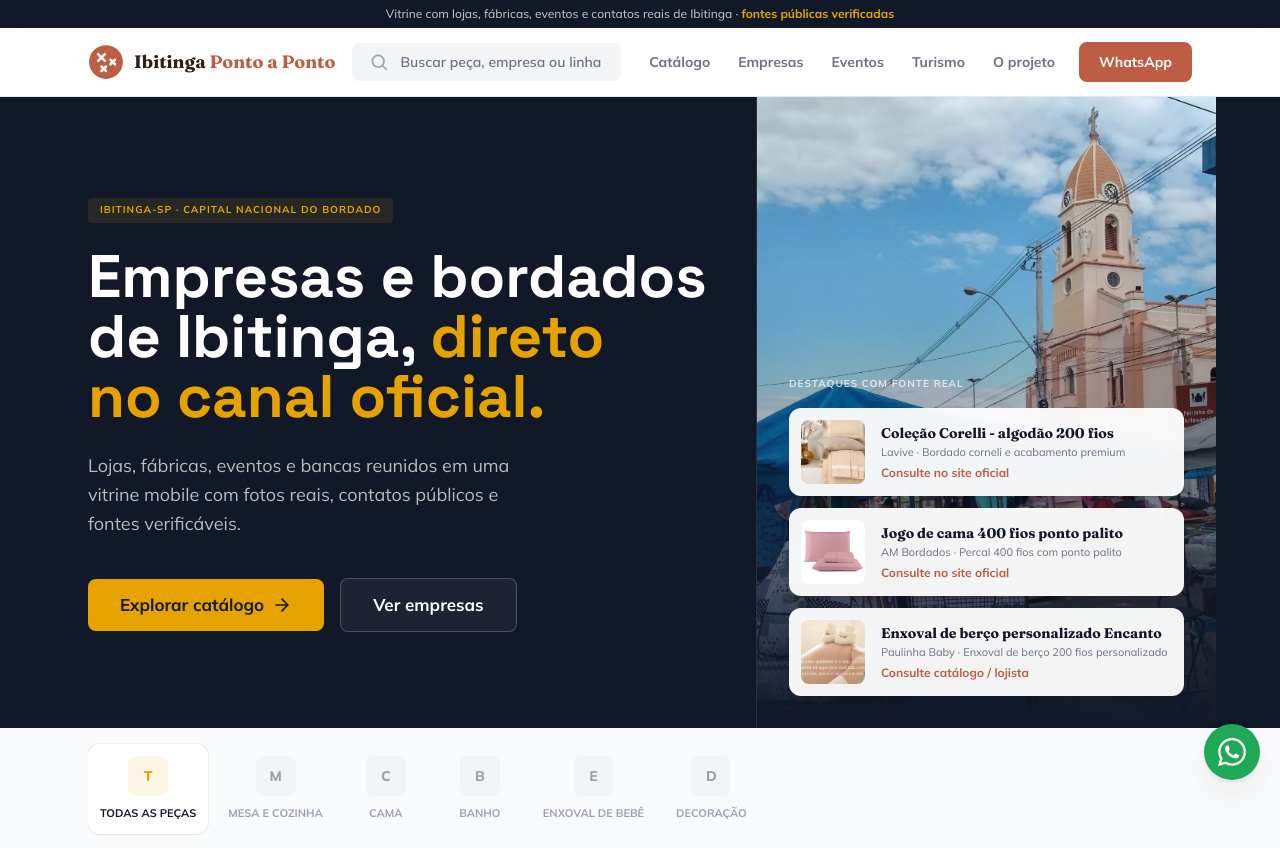
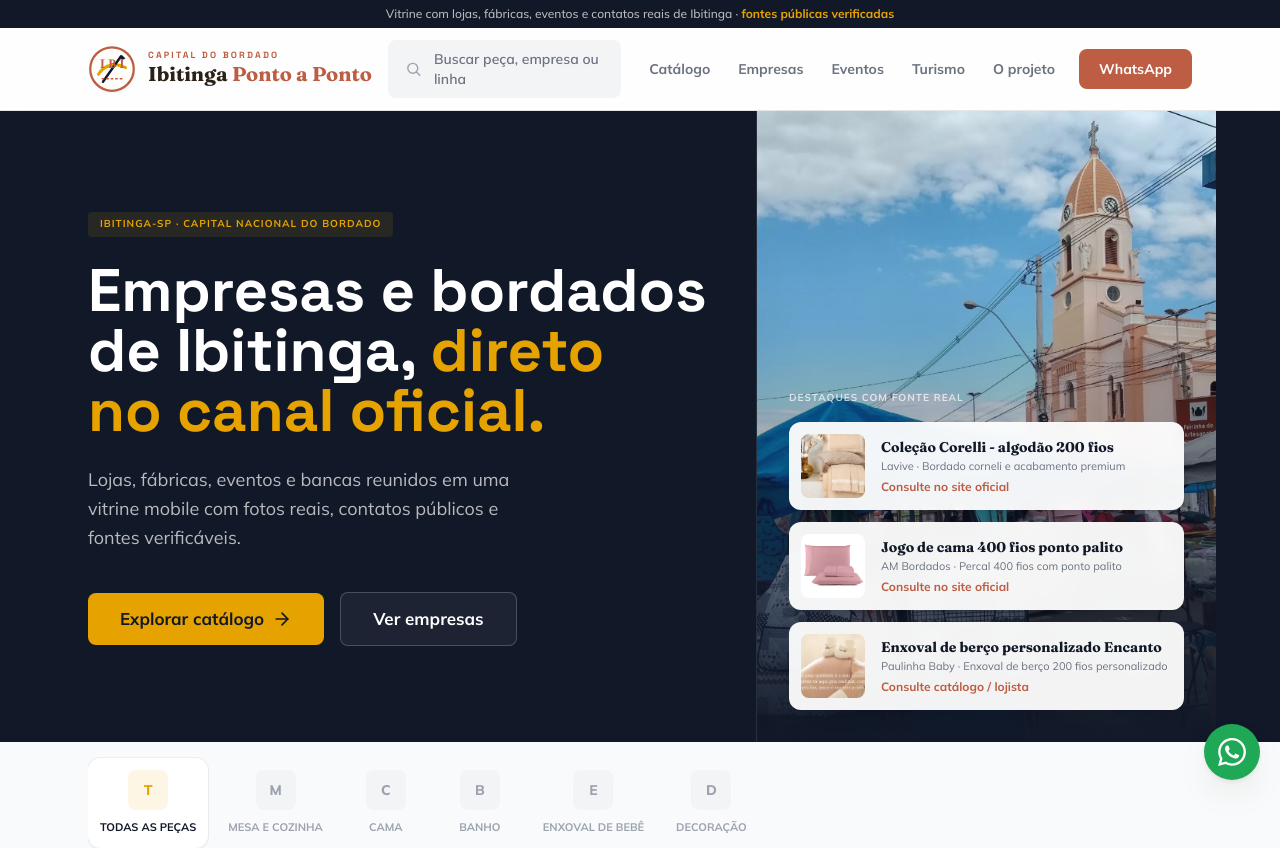
Before and after one commit to Pedro-Pizzi/ibitinga-ponto-a-ponto, a React (Vite) app: page / in a window 1280 px wide. Shown: the top 848 px of the page. Built offline with nearby package versions, Linux system fonts and the light colour scheme.

Commit message:
Refinar identidade visual do cabecalho

```diff
--- a/src/components/Cabecalho.jsx
+++ b/src/components/Cabecalho.jsx
@@ -11,20 +11,45 @@
 
 function Marca() {
   return (
-    <a href="#topo" className="group flex items-center gap-2.5" aria-label="Ibitinga Ponto a Ponto - início">
-      <svg viewBox="0 0 32 32" className="h-9 w-9 shrink-0" aria-hidden="true">
-        <circle cx="16" cy="16" r="15" fill="#BD5D43" />
-        <g stroke="#FFFDF9" strokeWidth="2.2" strokeLinecap="round">
-          <line x1="9" y1="9" x2="15" y2="15" />
-          <line x1="15" y1="9" x2="9" y2="15" />
-          <line x1="20" y1="14" x2="24" y2="18" />
-          <line x1="24" y1="14" x2="20" y2="18" />
-          <line x1="12" y1="20" x2="16" y2="24" />
-          <line x1="16" y1="20" x2="12" y2="24" />
+    <a href="#topo" className="group flex min-w-0 items-center gap-3" aria-label="Ibitinga Ponto a Ponto - início">
+      <svg viewBox="0 0 64 64" className="h-12 w-12 shrink-0 drop-shadow-sm" aria-hidden="true">
+        <circle cx="32" cy="32" r="29" fill="#FFFDF9" stroke="#BD5D43" strokeWidth="3" />
+        <path
+          d="M14 39c8-13 23-16 36-9"
+          fill="none"
+          stroke="#E6A300"
+          strokeWidth="4"
+          strokeLinecap="round"
+        />
+        <path
+          d="M44 15 20 49"
+          fill="none"
+          stroke="#111827"
+          strokeWidth="3.2"
+          strokeLinecap="round"
+        />
+        <path d="M45.5 13.5 50 18l-4.5 1.5-3-3z" fill="#111827" />
+        <g fill="#BD5D43" fontFamily="Georgia, serif" fontSize="16" fontWeight="700">
+          <text x="16" y="31">I</text>
+          <text x="27" y="31">B</text>
+          <text x="42" y="31">I</text>
+        </g>
+        <g stroke="#BD5D43" strokeLinecap="round" strokeWidth="2">
+          <path d="M19 45h2" />
+          <path d="M25 45h2" />
+          <path d="M31 45h2" />
+          <path d="M37 45h2" />
+          <path d="M43 45h2" />
         </g>
       </svg>
-      <span className="font-display text-lg font-bold leading-none text-tinta">
-        Ibitinga<span className="text-terracota"> Ponto a Ponto</span>
+
+      <span className="min-w-0 leading-none">
+        <span className="hidden font-grotesk text-[9px] font-bold uppercase tracking-[0.24em] text-terracota sm:block">
+          Capital do Bordado
+        </span>
+        <span className="block whitespace-nowrap font-display text-lg font-bold text-tinta sm:text-xl">
+          Ibitinga <span className="text-terracota">Ponto a Ponto</span>
+        </span>
       </span>
     </a>
   )
--- a/vite.config.js
+++ b/vite.config.js
@@ -2,6 +2,6 @@
 import react from '@vitejs/plugin-react'
 
 export default defineConfig({
-  plugins: [react()],
+  plugins: [react({ jsxRuntime: 'automatic' })],
   base: '/',
 })
```
Also changed, not shown: public/favicon.svg.
